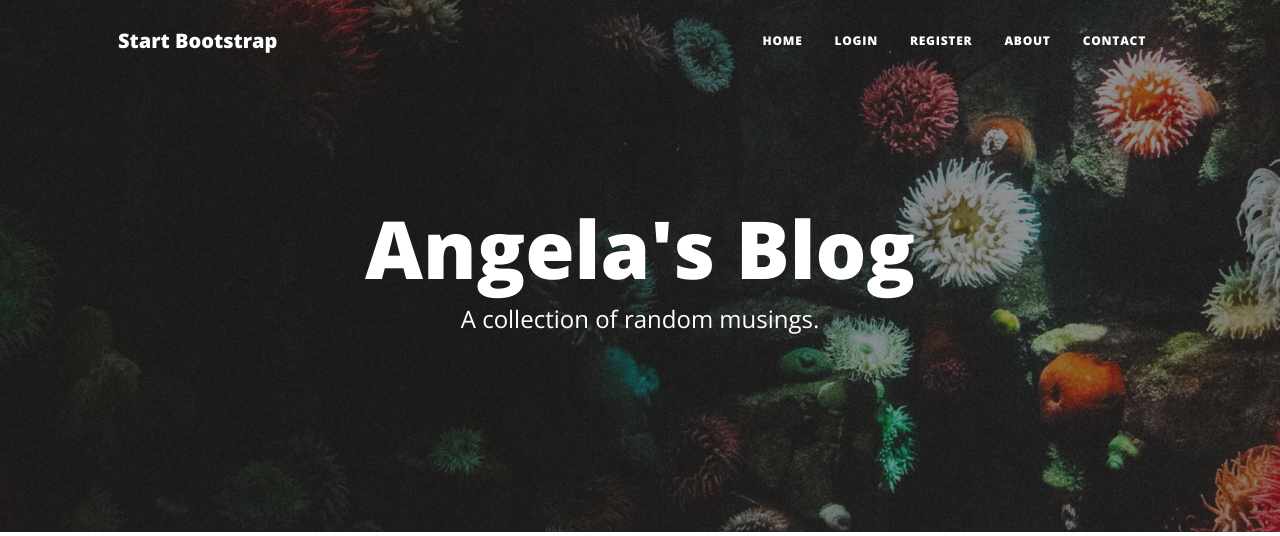
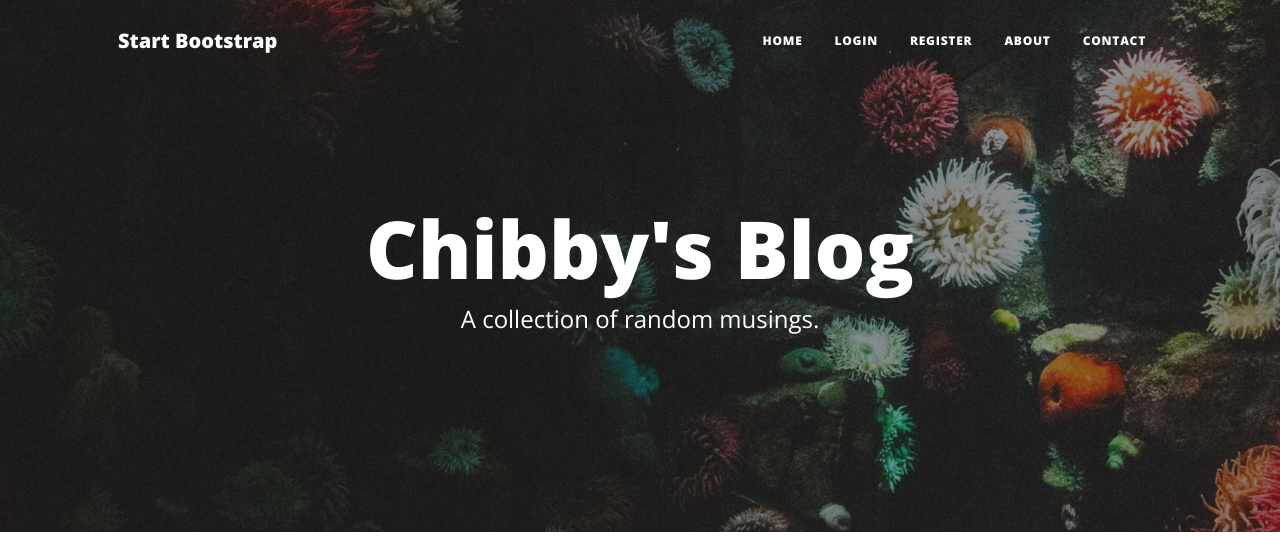
Before and after one commit to Hyperion2wicekill/day-71-Deploying-my-website, a Flask app: page / in a window 1280 px wide. Shown: the top 536 px of the page. Run offline with Flask 3, Linux system fonts and the light colour scheme; data that the repository does not hold is empty; some libraries are stand-ins or nearby versions.

Commit message:
Update index.html

```diff
--- a/day-71-starting-files-blog-for-deployment/templates/index.html
+++ b/day-71-starting-files-blog-for-deployment/templates/index.html
@@ -9,7 +9,7 @@
     <div class="row gx-4 gx-lg-5 justify-content-center">
       <div class="col-md-10 col-lg-8 col-xl-7">
         <div class="site-heading">
-          <h1>Angela's Blog</h1>
+          <h1>Chibby's Blog</h1>
           <span class="subheading">A collection of random musings.</span>
         </div>
       </div>
```
